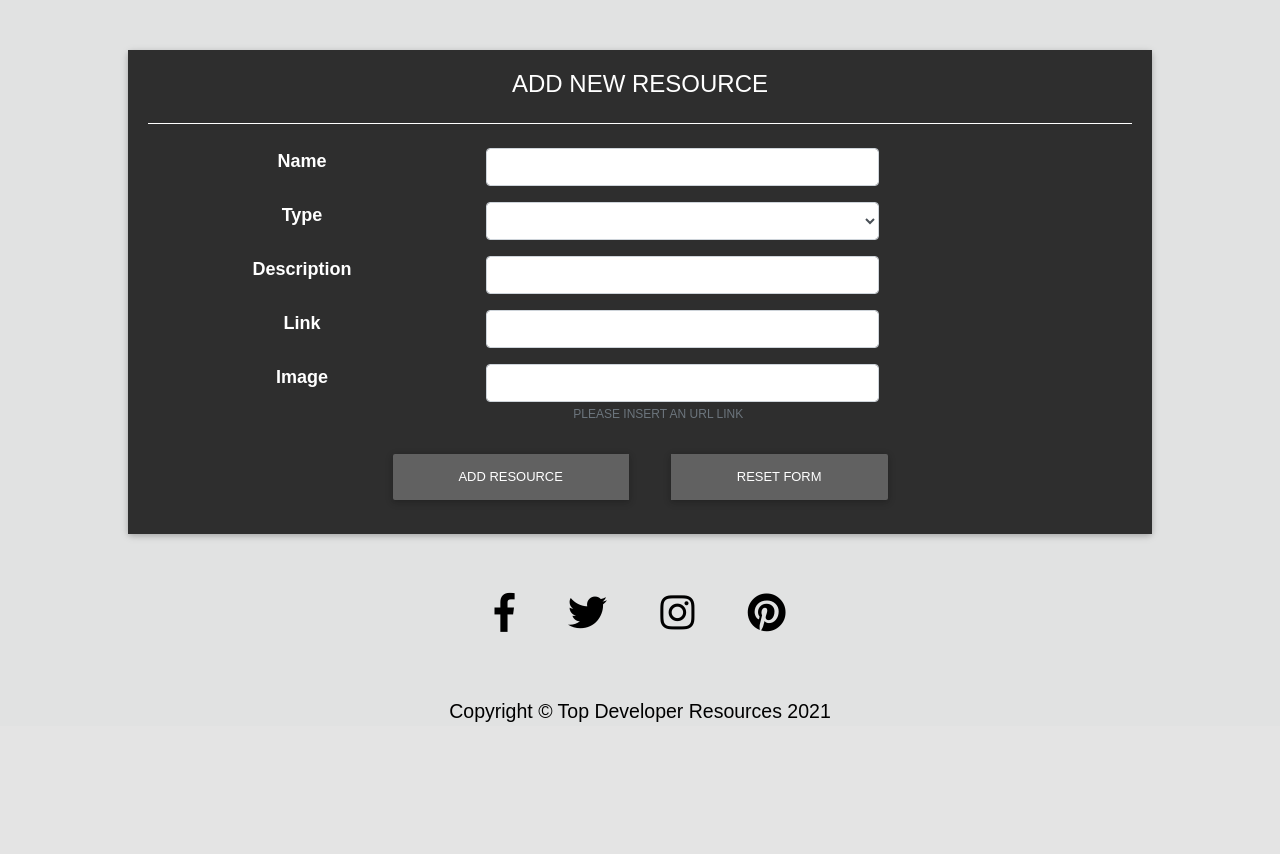
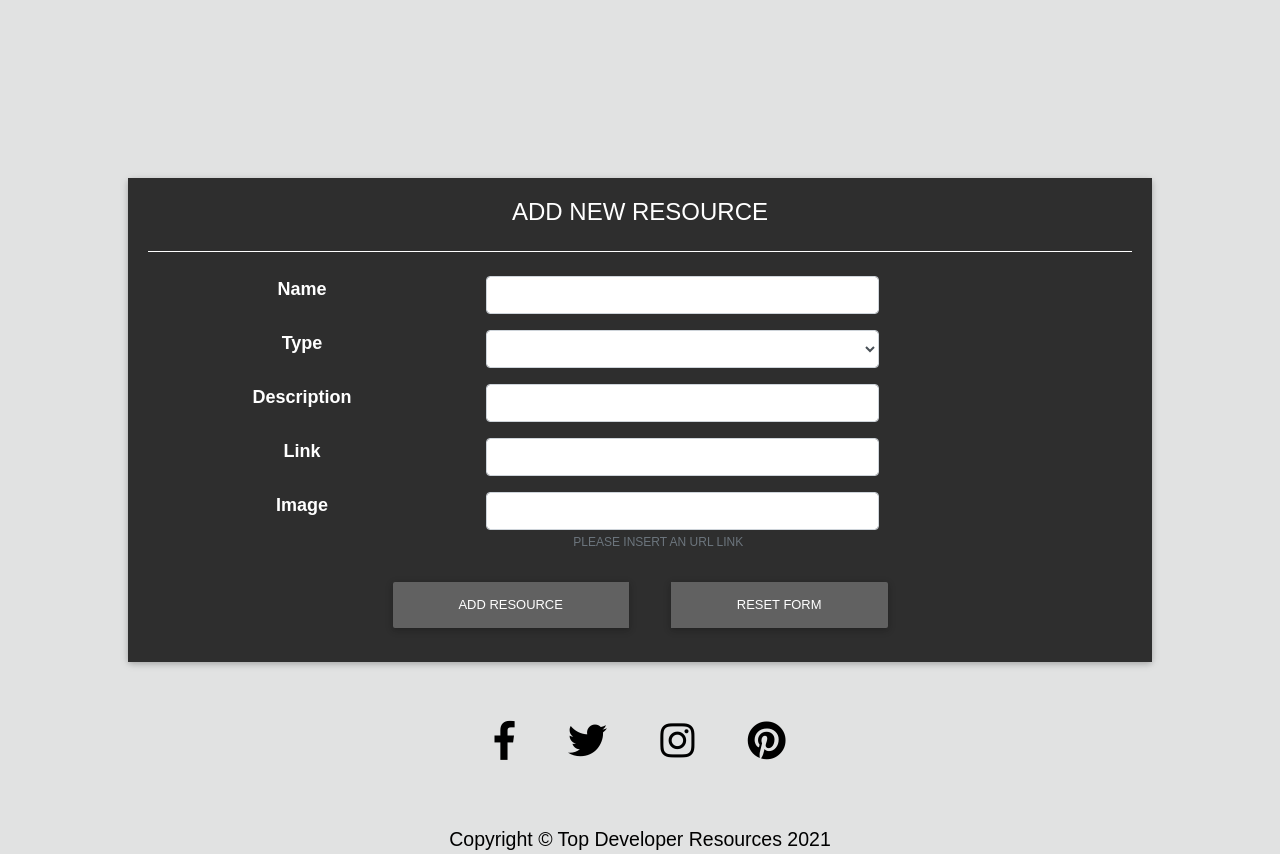
Before and after one commit to SantiagoYanezFerreiro/Top_Developer_Resources, a Flask app: page /new_resource in a window 1280 px wide. Shown: the part 86-940 px from the top of the page. Before the commit the page ends 808 px from the top, so only its background shows below. Run offline with Flask 2, Linux system fonts and the light colour scheme; the visitor is signed in with stand-in values (Sample User, id 1); a database or web service that is not in the repository returns one stand-in record (values such as "Sample title"); some libraries are stand-ins or nearby versions.

Commit message:
used main content class to push content a little down

```diff
--- a/templates/edit_resource.html
+++ b/templates/edit_resource.html
@@ -1,7 +1,7 @@
 {% extends "base.html" %}
 {% block content %}
 
-
+<div class="main-content">
     <div class="row no-gutters editresource-section mt-4">
         <h1 class="sr-only mt-3">Edit resource</h1>
         <!-- Card from: https://mdbootstrap.com/docs/b4/jquery/forms/inputs/-->
@@ -74,5 +74,5 @@
             </div>
         </form>
     </div>
-
+</div>
 {% endblock %}
--- a/templates/new_resource.html
+++ b/templates/new_resource.html
@@ -2,6 +2,7 @@
 {% block content %}
 
 
+<div class="main-content">
     <div class="row no-gutters add-resource-section">
         <h1 class="sr-only">Add new resource</h1>
         <!-- Layout from: https://mdbootstrap.com/docs/b4/jquery/forms/inputs/-->
@@ -67,5 +68,5 @@
             </div>
         </form>
     </div>
-
+</div>
 {% endblock %}
```
Lines whose indentation alone changed are shown as unchanged.
